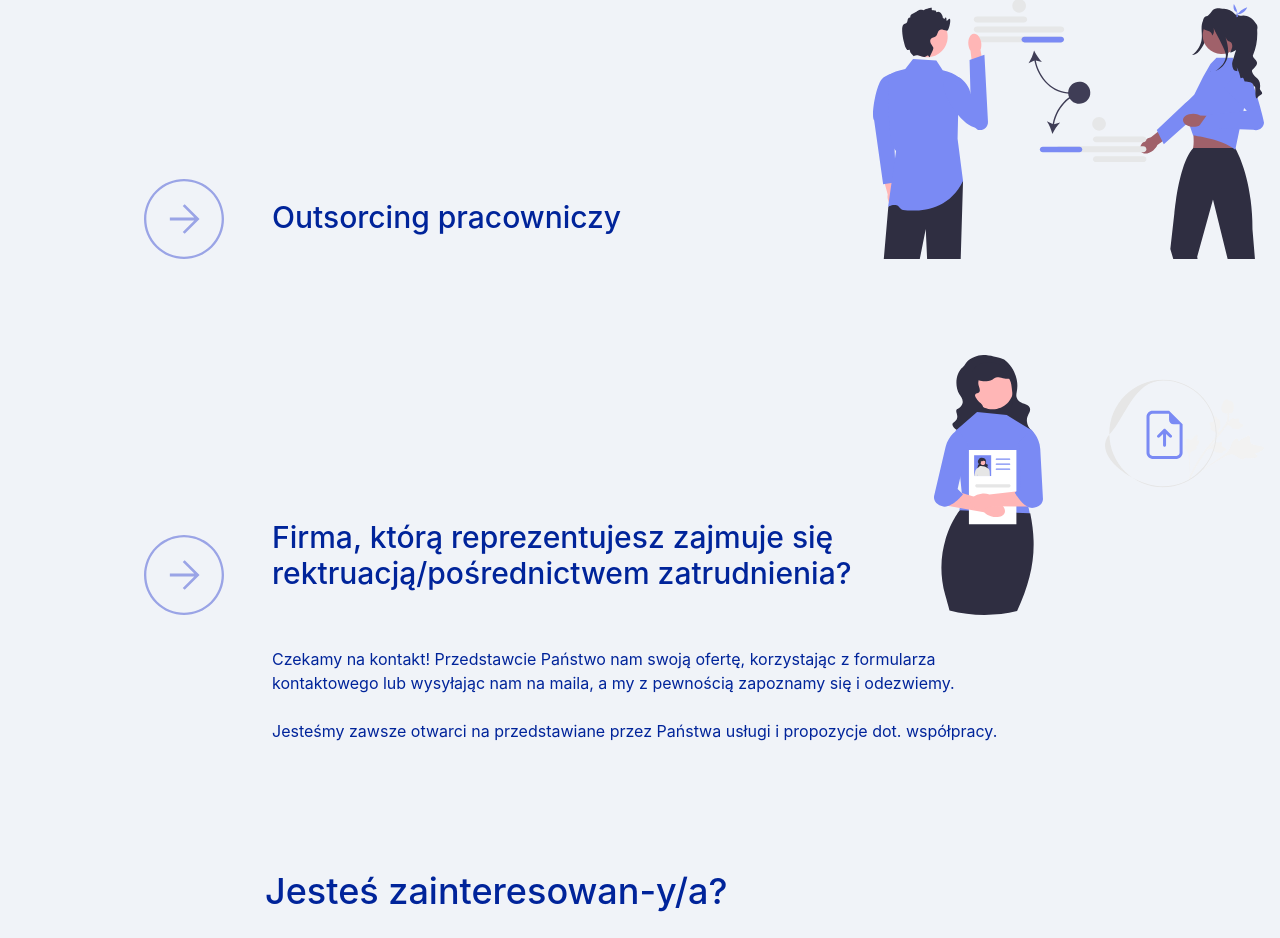
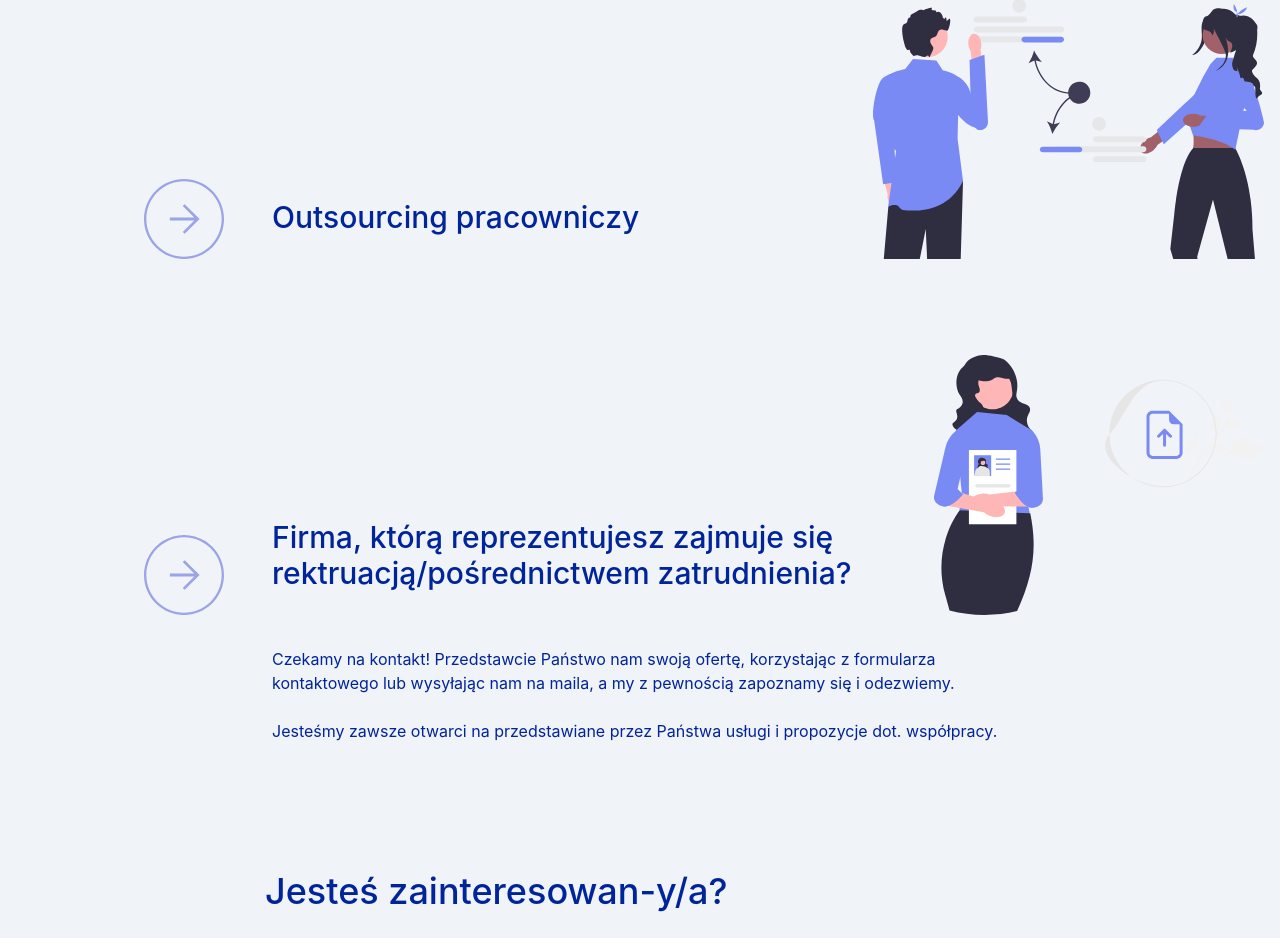
Before and after one commit to KacperBlotny/holdhand-website, a React (Vite) app: page /for-agency in a window 1280 px wide. Shown: the part 1493-2431 px from the top of the page. Built offline with nearby package versions, Linux system fonts and the light colour scheme.

Commit message:
download fix

```diff
--- a/src/pages/Agency.jsx
+++ b/src/pages/Agency.jsx
@@ -66,7 +66,7 @@ function Agency() {
           <div className='flex items-center gap-4'>
             <img src={arrow} alt='' className='h-[80px] pr-8 mt-auto' />
             <p className='font-medium text-3xl mt-auto py-6'>
-              Outsorcing pracowniczy
+              Outsourcing pracowniczy
             </p>
             <img
               src={solution}
```
